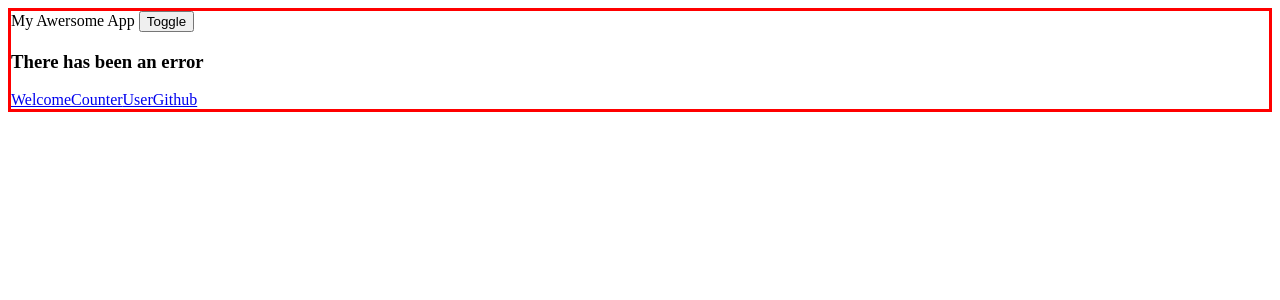
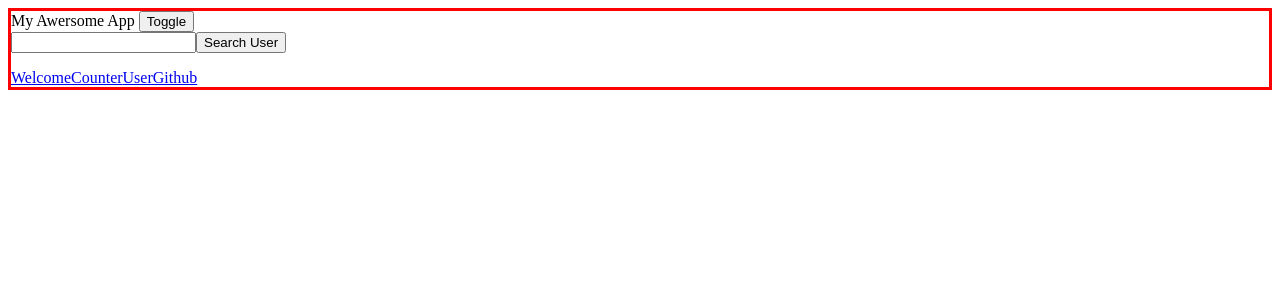
Before and after one commit to AlessioNatale/React, a React (Vite) app in the folder esercizi/: page /users in a window 1280 px wide. Shown: the top 300 px of the page. Built offline with nearby package versions, Linux system fonts and the light colour scheme; no server answers.

Commit message:
commit-es-87

```diff
--- a/esercizi/src/App.jsx
+++ b/esercizi/src/App.jsx
@@ -40,7 +40,8 @@ export function App() {
         <Routes>
           <Route path="/" element={<Welcome name={"jonh"} />} />
           <Route path="/counter" element={<Counter/>}/>
-          <Route path="/users" element={<ShowGithubUser/>}/>
+          <Route path="/users" element={<GithubUsers/>}/>
+          <Route path= "/users/: username" element={<ShowGithubUser/>}/>
 
           <Route path ="*"element={<NotFound/>} />
         </Routes>
--- a/esercizi/src/GithubUser.jsx
+++ b/esercizi/src/GithubUser.jsx
@@ -1,14 +1,31 @@
-import { useGithubUser } from "./useGithubUser";
-
-
+import { useEffect, useState } from "react";
 
 export function GithubUser({username}){
-    const {data, error, loading} = useGithubUser(username)
+
+    const [data, setData] = useState()
+    const [error, setError] = useState()
+
+    async function fetchGithub(){
+
+        try {
+            const response = await fetch(`https://api.github.com/users/${username}`)
+            const json = await response.json()
+
+            setData(json)
+            console.log(json);
+
+        } catch (error) {
+            setError(error)
+            setData(null)
+        }
+    }
+
+    useEffect(()=>{
+        fetchGithub(username)
+    },[username])
 
     return(
         <div>
-            {loading && <h3>Loading...</h3>}
-            {error && <h3>There has been an error</h3>}
             {data &&<h3>{data.name} </h3>}
             {data &&<p>{data.login} </p>}
             {data && <img width={"70px"} src={data.avatar_url}/>}
--- a/esercizi/src/GithubUsers.jsx
+++ b/esercizi/src/GithubUsers.jsx
@@ -1,32 +1,31 @@
-import { useEffect, useState } from "react";
+import { useState } from "react";
 import { GithubUser } from "./GithubUser";
+import { Link } from "react-router-dom/dist";
 
 export function GithubUsers(){
-    const [data, setData] = useState([])
-    const [selectedUser, setSelectedUser] = useState(null);
+    const [data, setData] = useState('');
+    const [users, setUsers] = useState([]);
 
-    async function fetchUser(){
-        const response = await fetch("https://api.github.com/users")
-        const json = await response.json()
-
-        setData(json)
-        console.log(json);
+    const handleInput = (event) => {
+        setData(event.target.value);
     }
 
-    useEffect(() => {
-        fetchUser()
-    },[])
+    const handleSubmit = (event) => {
+        event.preventDefault();
+        setUsers(p => [...p, data]);
+    }
 
-    return (
-        <div>
-            <ul>
-                {data.slice(0, 10).map((user) =>(
-                    <li key={user.login}>
-                        <button onClick={() => setSelectedUser(user.login)}>{user.login}</button>
-                    </li>
-                ))}
-            </ul>
-            {selectedUser && <GithubUser username={selectedUser}/>}
-        </div>
-    )
+    return <>
+            <form onSubmit={handleSubmit}>
+                <input type="text" value={data} onChange={handleInput} />
+                <button type="submit">Search User</button>
+            </form>
+                <ul>
+                    {users.map(el => (
+                        <li key={el}>
+                            <Link to={el}>Click here</Link>
+                        </li>
+                    ))}
+                </ul>
+            </>
 }
--- a/esercizi/src/ShowGithubUser.jsx
+++ b/esercizi/src/ShowGithubUser.jsx
@@ -2,7 +2,7 @@ import { useParams } from "react-router-dom";
 import { GithubUser } from "./GithubUser";
 
 export function ShowGithubUser(){
-    const {username = "AlessioNatale"} = useParams()
+    const {username} = useParams()
 
     return(
         <GithubUser username={username}/>
```
